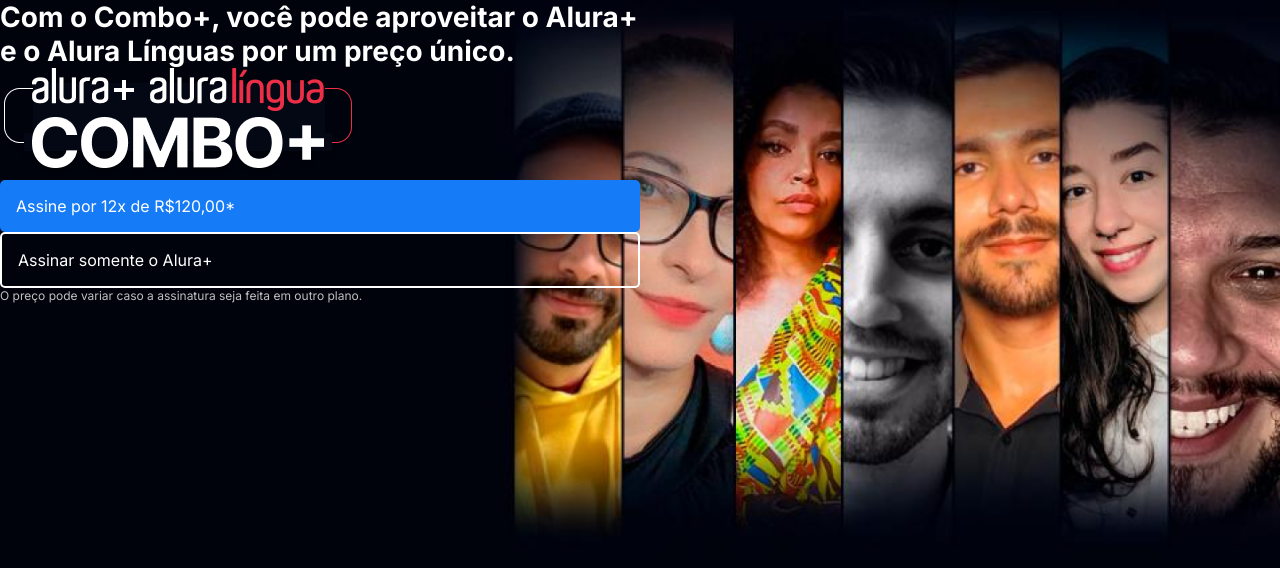
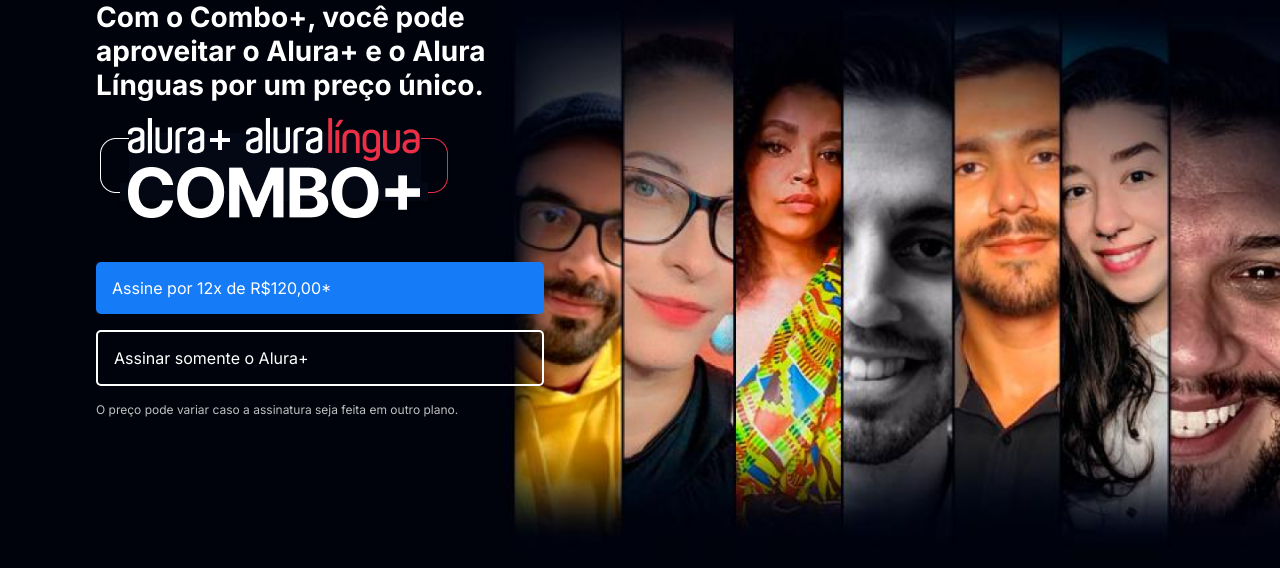
Before and after one commit to Iurygon/Alura_Plus, a plain HTML site: page index.html in a window 1280 px wide. Drawn offline with Linux system fonts and the light colour scheme.

Commit message:
Continuidade com o curso

```diff
--- a/index.html
+++ b/index.html
@@ -18,12 +18,12 @@
 
     <section class="principal container">
 
-        <div>
+        <div class="container__caixa">
 
             <h1 class="container__titulo">Com o Combo+, você pode aproveitar o Alura+ e o Alura Línguas por um preço único.</h1>
-            <img src="img/Combo.png" alt="Combo+ é a junção do Alura+ com o Alura Línguas">
+            <img src="img/Combo.png" alt="Combo+ é a junção do Alura+ com o Alura Línguas" class="container__imagem">
             <a class="container__botao" href="www.alura.com.br">Assine por 12x de R$120,00*</a>
-            <a class="botao__secundario" href="www.alura.com.br">Assinar somente o Alura+</a>
+            <a class="botao__secundario container__botao" href="www.alura.com.br">Assinar somente o Alura+</a>
             <p class="container__aviso">O preço pode variar caso a assinatura seja feita em outro plano.</p>
 
     </div>
--- a/style.css
+++ b/style.css
@@ -39,9 +39,17 @@ body{
     height: 100vh;
 }
 
+.container__caixa{
+    margin: 0 6em;
+}
+
 .container__titulo{
     font-size: 28px;
     font-weight: 700;
+}
+
+.container__imagem{
+    margin: 1em 0 2em 0;
 }
 
 .container__botao{
@@ -49,17 +57,14 @@ body{
     display: block;
     border-radius: 5px;
     padding: 1em;
+    margin-bottom: 1em;
     color: var(--branco_principal);
     text-decoration: none;
 }
 
 .botao__secundario{
     background: transparent;
-    display: block;
     border: 2px solid var(--branco_principal);
-    border-radius: 5px;
-    padding: 1em;
-    color: var(--branco_principal);
     text-decoration: none;
 }
 
```
